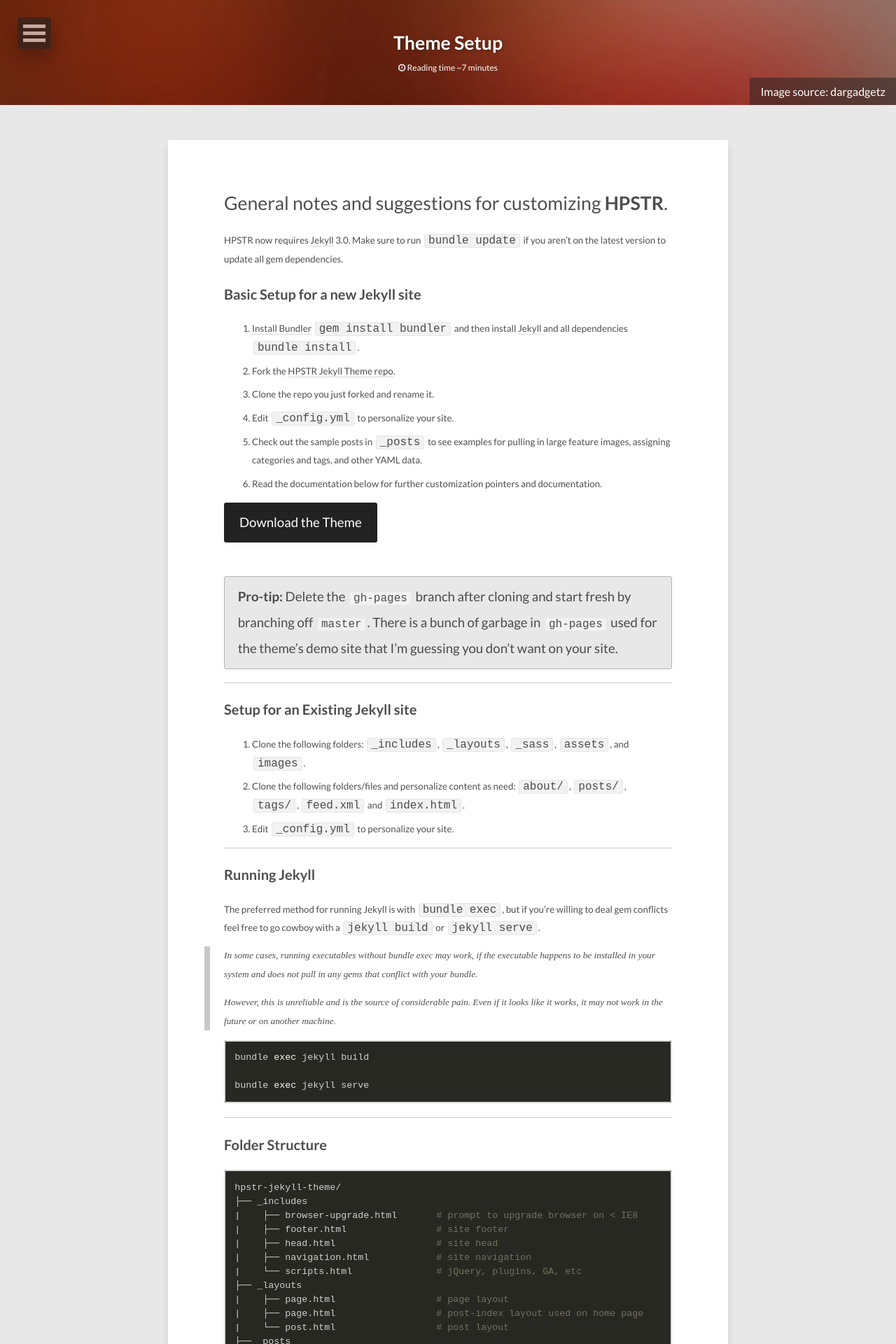
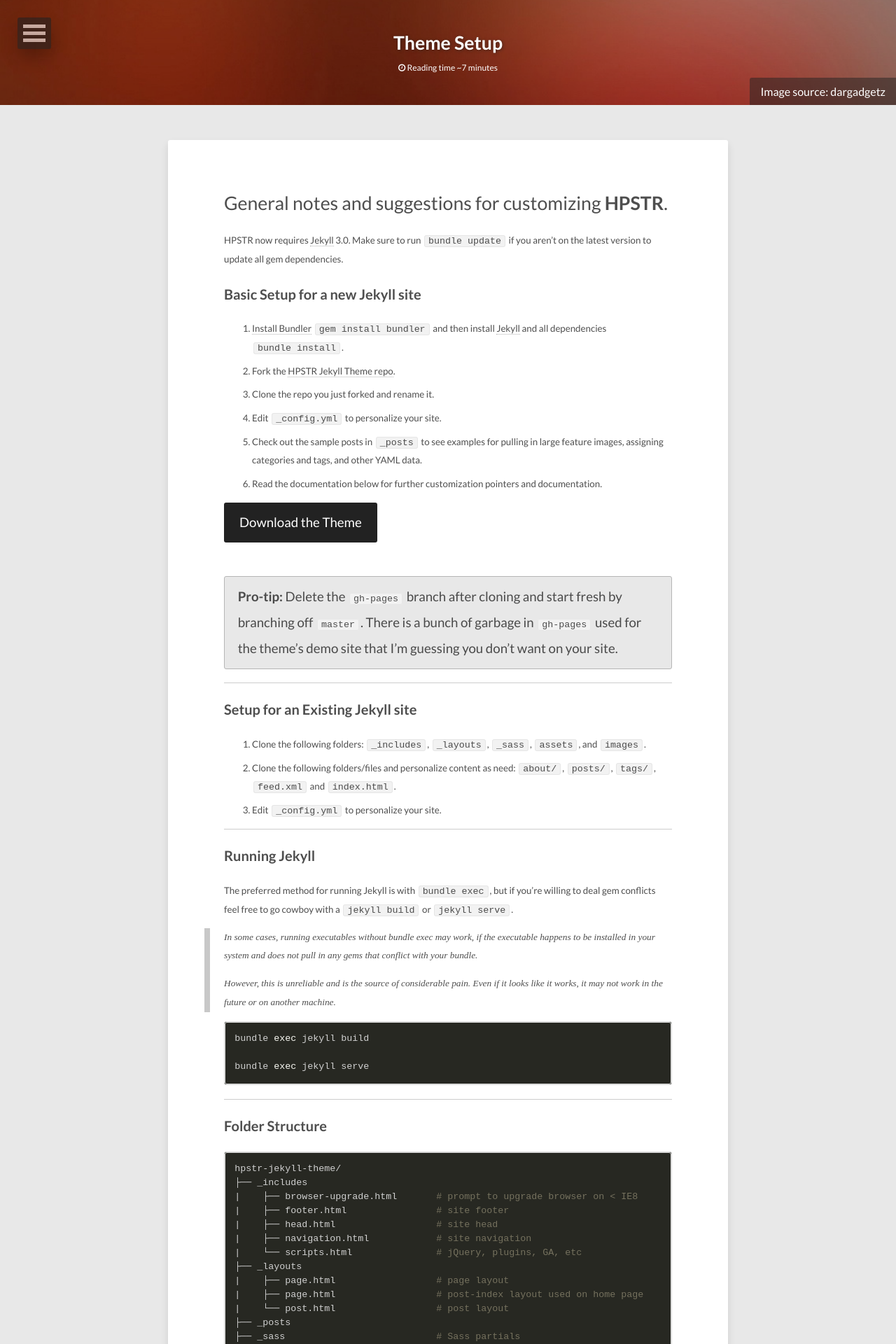
Before and after one commit to tayamagu/tayamagu.github.io, a Jekyll site: the page built from theme-setup/index.md, in a window 1280 px wide. Shown: the top 1920 px of the page at 70% size. Built offline with Jekyll 4.4.1, drawn with Linux system fonts in a browser that asks for light colours; nearby versions of some CDN libraries.

Commit message:
no message

```diff
--- a/_sass/_typography.scss
+++ b/_sass/_typography.scss
@@ -112,7 +112,7 @@ p,
 li {
 
 	code {
-		@include font-rem(12);
+		@include font-rem(10);
 		line-height: 1.5;
 		white-space: nowrap;
 		margin: 0 2px;
@@ -125,7 +125,7 @@ li {
 
 pre {
 
-	@include font-rem(12);
+	@include font-rem(10);
 	line-height: 1.5;
 	overflow-x: auto;
 
```
